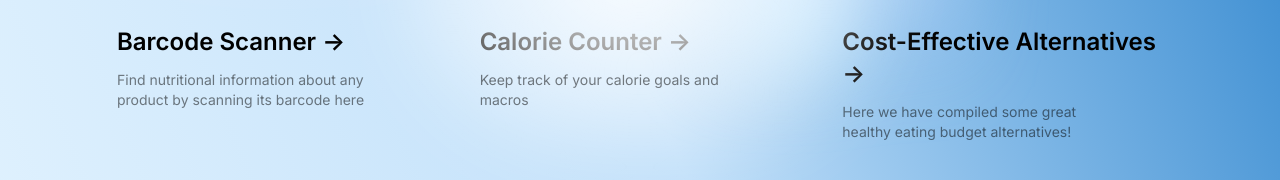
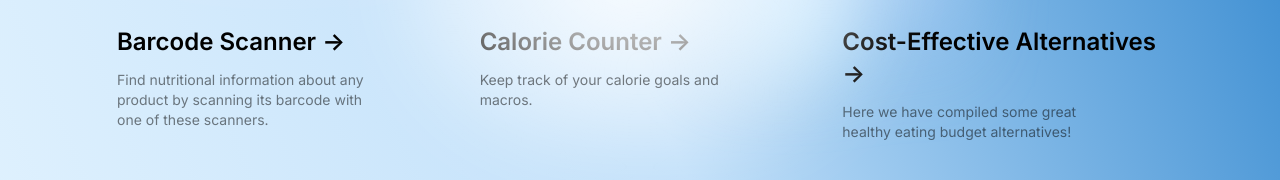
Before and after one commit to LeoMattosMartins/MiniHackaton, a Next.js app: page / in a window 1280 px wide. Shown: the part 545-725 px from the top of the page. Built offline with nearby package versions, Linux system fonts and the light colour scheme.

Commit message:
page.tsx app

```diff
--- a/app/page.tsx
+++ b/app/page.tsx
@@ -38,7 +38,7 @@ export default function Home() {
 
       <div className="mb-32 grid text-center lg:mb-0 lg:grid-cols-3 lg:text-left">
         <a
-          href="/barcode_page"
+          href="https://www.amazon.com/s?k=barcode+scanner&crid=GGFVSVAE3P04&sprefix=barcode+scanner%2Caps%2C87&ref=nb_sb_noss_1"
           className="group rounded-lg border border-transparent px-5 py-4 transition-colors hover:border-gray-300 hover:bg-gray-100 hover:dark:border-neutral-700 hover:dark:bg-neutral-800/30"
           target="_blank"
           rel="noopener noreferrer"
@@ -50,12 +50,12 @@ export default function Home() {
             </span>
           </h2>
           <p className={`m-0 max-w-[30ch] text-sm opacity-50`}>
-            Find nutritional information about any product by scanning its barcode here
+            Find nutritional information about any product by scanning its barcode with one of these scanners.
           </p>
         </a>
 
         <a
-          href="/calorie_counting_page"
+          href="https://www.health.harvard.edu/staying-healthy/calorie-counting-made-easy#:~:text=One%20approach%20is%20to%20add,provide%20calories%20per%20serving%20information."
           className="group rounded-lg border border-transparent px-5 py-4 transition-colors hover:border-gray-300 hover:bg-gray-100 hover:dark:border-neutral-700 hover:dark:bg-neutral-800 hover:dark:bg-opacity-30"
           target="_blank"
           rel="noopener noreferrer"
@@ -67,7 +67,7 @@ export default function Home() {
             </span>
           </h2>
           <p className={`m-0 max-w-[30ch] text-sm opacity-50`}>
-            Keep track of your calorie goals and macros
+            Keep track of your calorie goals and macros.
           </p>
         </a>
 
```
